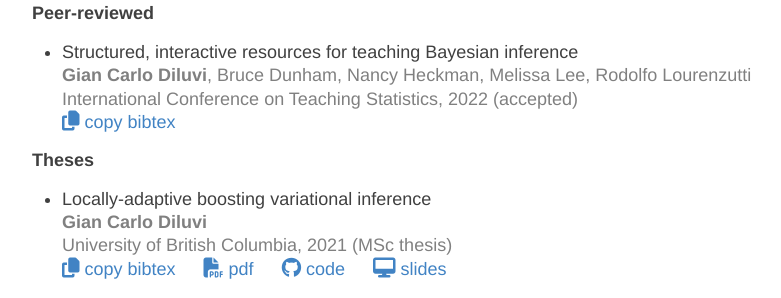
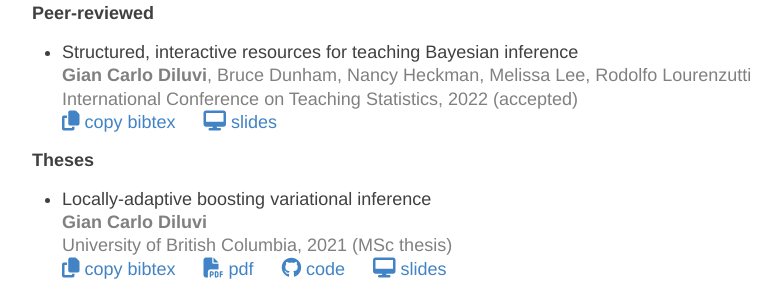
Before and after one commit to giankdiluvi/giankdiluvi.github.io, a Jekyll site: the page built from index.md, in a window 1280 px wide and 900 px high, scrolled down 1317 px. Shown: the part 148-446 px from the top of the window, without its empty margins (248-1029 px from the left). Built offline with Jekyll 4.4.1, drawn with Linux system fonts in a browser that asks for light colours; nearby versions of some CDN libraries; our own code applies the rules of GitHub Pages for plain Markdown files.

Commit message:
add icots slides

```diff
--- a/index.md
+++ b/index.md
@@ -103,6 +103,9 @@ The slides are
     }
     ')">
   <i class="fas fa-copy" style="font-size:20px"></i> copy bibtex
+</a> &emsp;
+<a href="https://docs.google.com/presentation/d/1fU4_ImB5fSBoSP6pKO2gT2euuq-_21L0CDanpbcJTWU/edit?usp=sharing">
+  <i class="fas fa-desktop" style="font-size:20px"></i> slides
 </a>
 
 
```
Also changed, not shown: 2 other files.
